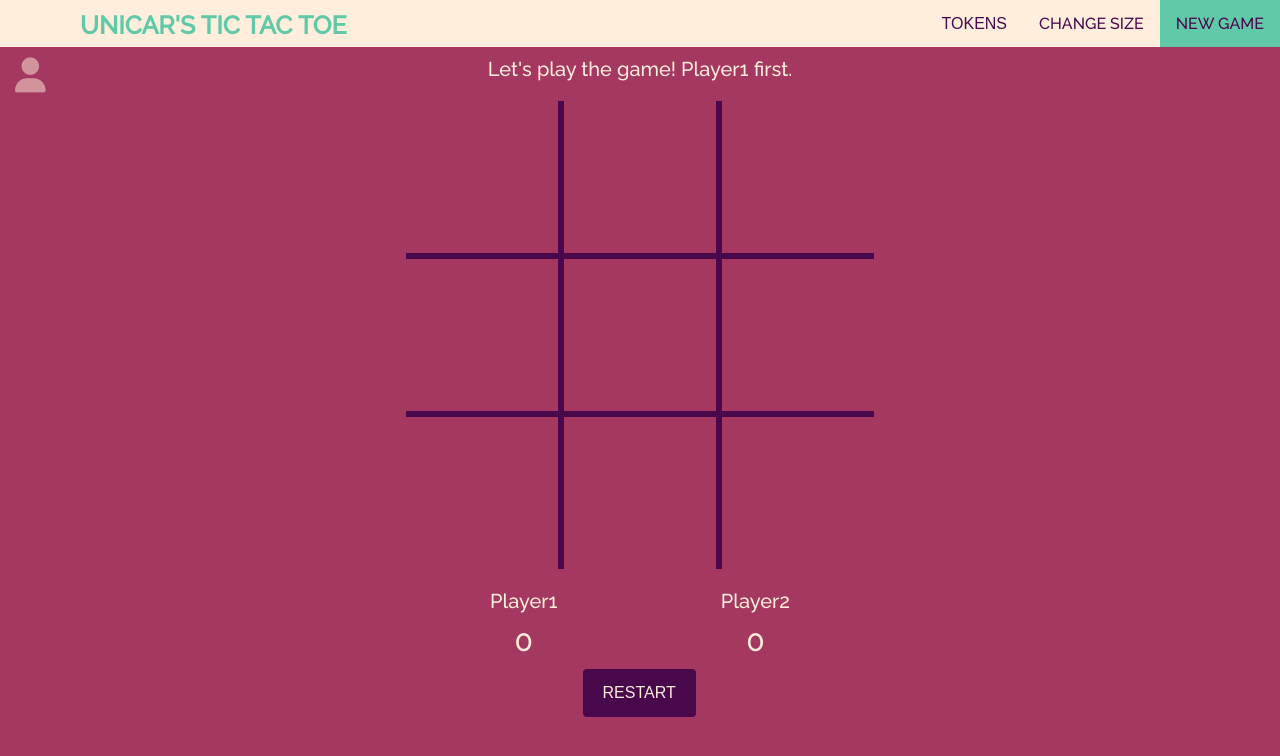
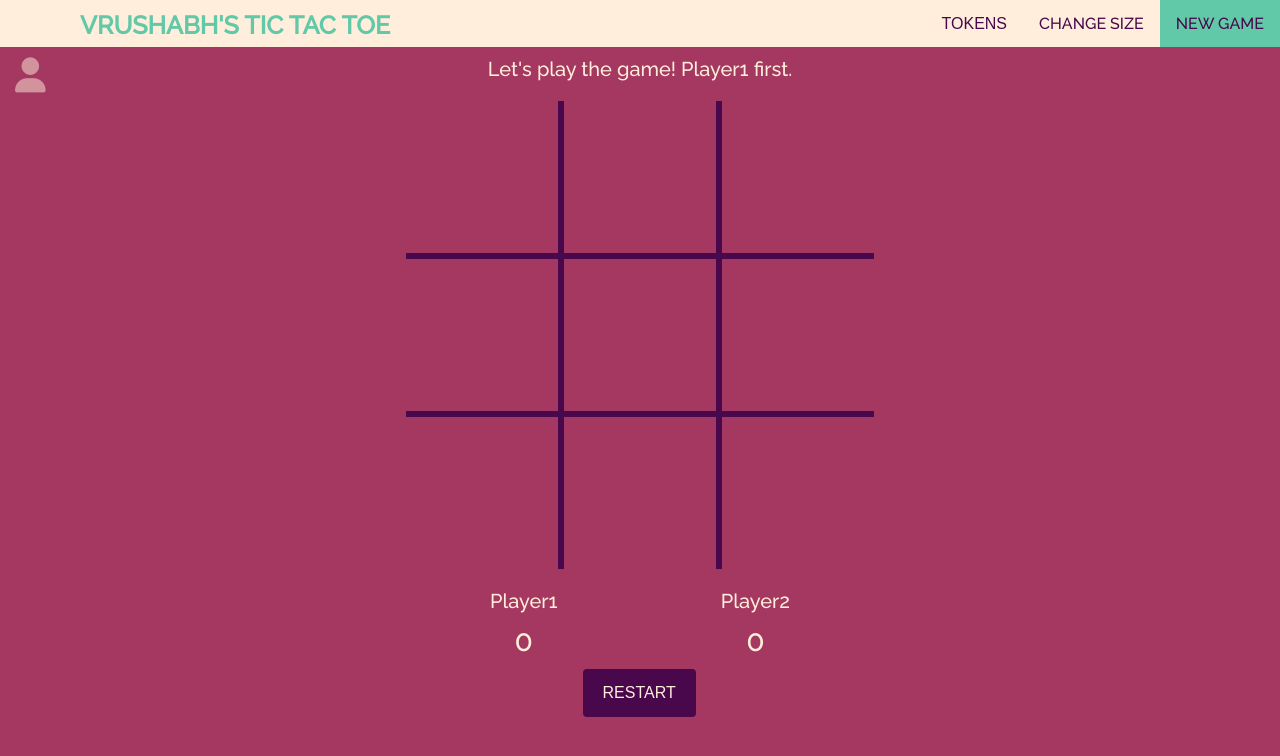
Before and after one commit to Vrushabh7075/Tic-tac-toe, a plain HTML site: page tictactoe-master/index.html in a window 1280 px wide. Drawn offline with nearby package versions, Linux system fonts and the light colour scheme.

Commit message:
Update index.html

```diff
--- a/tictactoe-master/index.html
+++ b/tictactoe-master/index.html
@@ -25,7 +25,7 @@
 
 
   <div class="container animated fadeInDown">
-    <h1>Unicar's Tic Tac Toe</h1>
+    <h1>Vrushabh's Tic Tac Toe</h1>
     <a id="newgame" href="#">NEW GAME</a>
     <a id="changeSize" href="#">CHANGE SIZE</a>
     <div class="dropdown">
```
